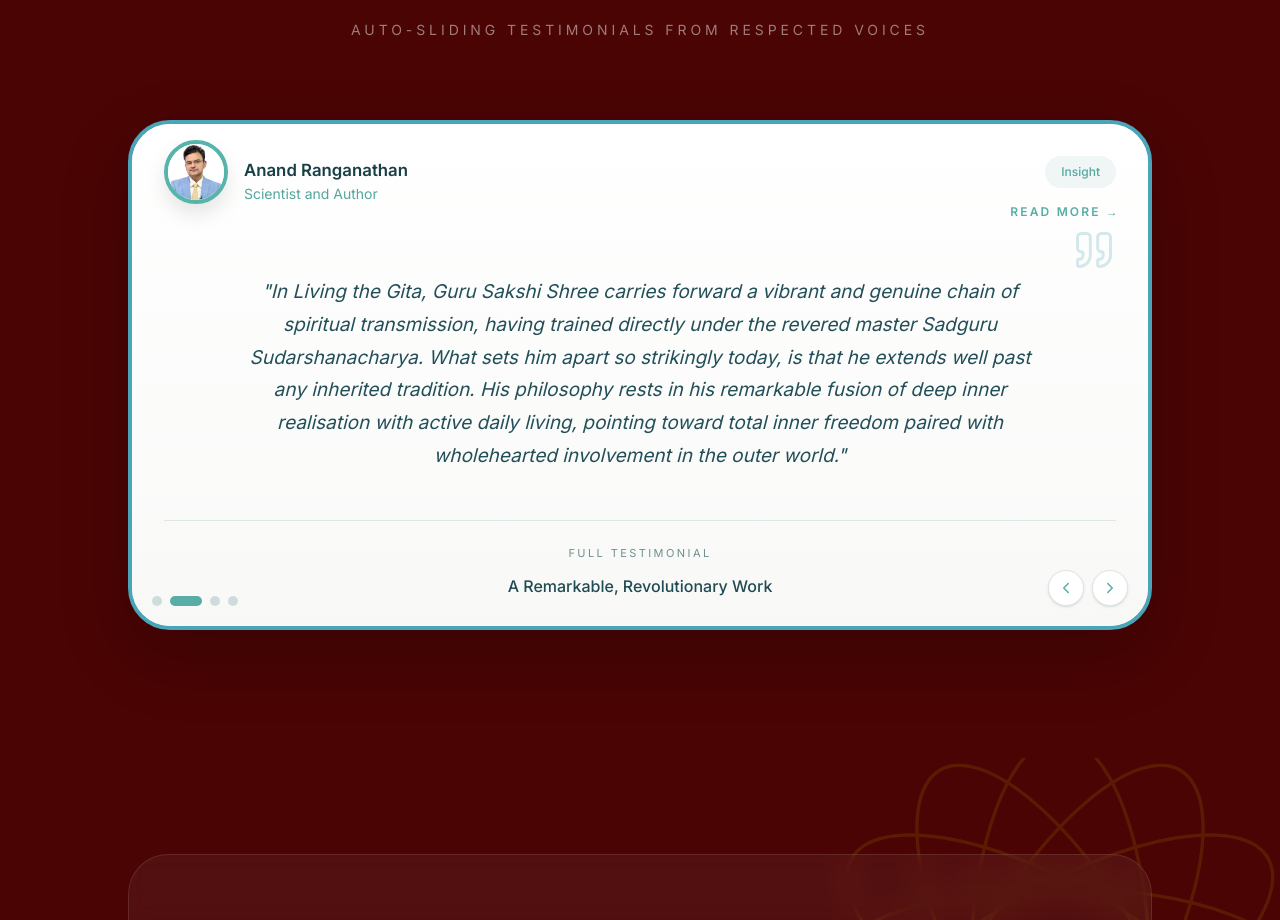
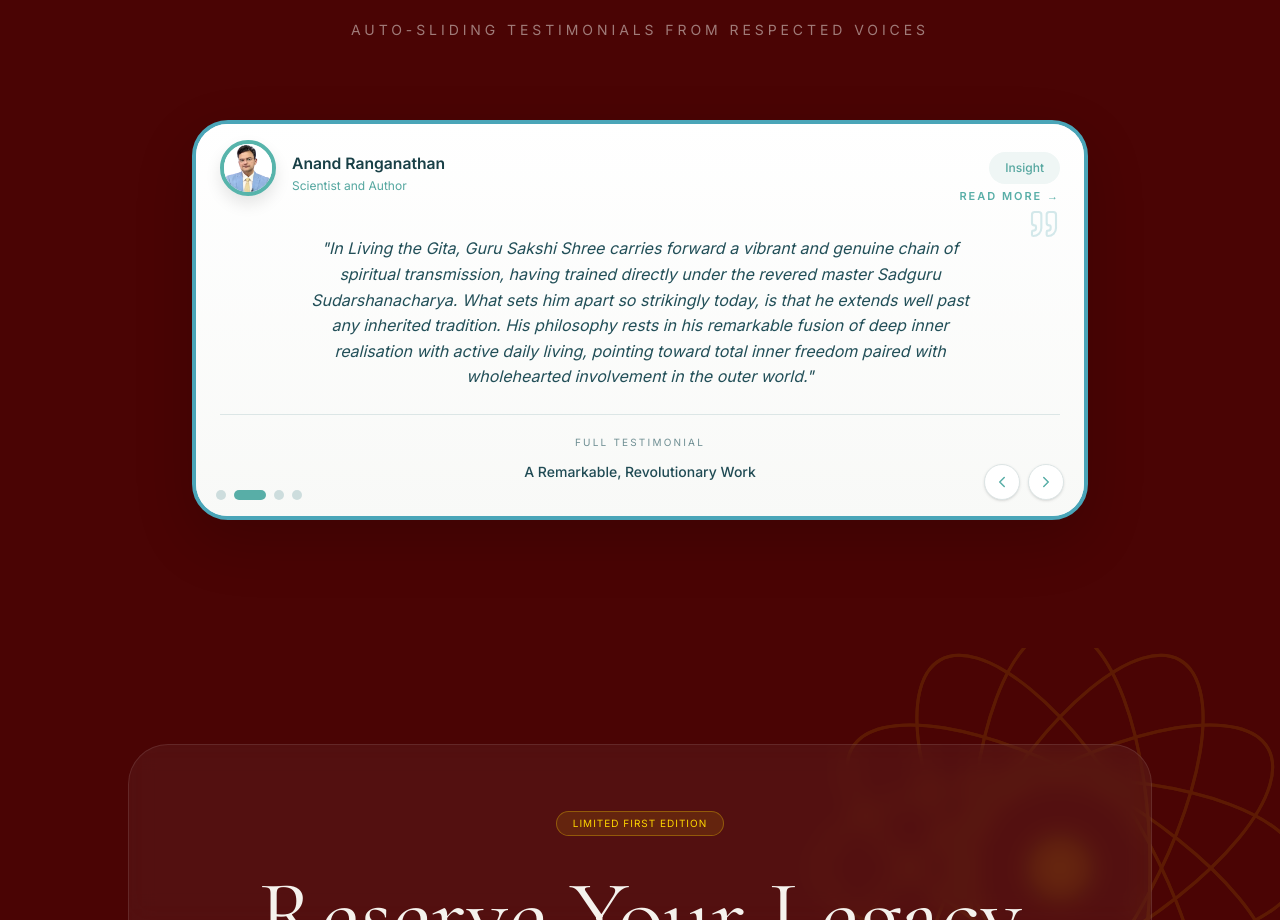
Before and after one commit to cognio-labs/science-divine-maha-mantras, a React (Vite) app: page / in a window 1280 px wide. Shown: the part 5174-6094 px from the top of the page. Built offline with nearby package versions, Linux system fonts and the light colour scheme.

Commit message:
feat: add auto-sliding EndorsementsCarousel component with modal support

```diff
--- a/src/components/EndorsementsCarousel.tsx
+++ b/src/components/EndorsementsCarousel.tsx
@@ -83,7 +83,7 @@ export default function EndorsementsCarousel() {
           </p>
         </div>
 
-        <div className="relative mx-auto max-w-5xl">
+        <div className="relative mx-auto max-w-4xl">
           <AnimatePresence mode="wait" custom={direction}>
             <motion.article
               key={activeEndorsement.name}
@@ -93,25 +93,25 @@ export default function EndorsementsCarousel() {
               exit={{ opacity: 0, x: direction > 0 ? -60 : 60, scale: 0.99 }}
               transition={{ duration: 0.32, ease: [0.22, 1, 0.36, 1] }}
               onClick={() => setSelectedEndorsement(activeEndorsement)}
-              className="group relative cursor-pointer overflow-hidden rounded-[34px] md:rounded-[42px] border-[4px] border-[#4aa5b8] bg-[#fbfbf9] text-[#1f4b53] shadow-[0_26px_70px_rgba(0,0,0,0.18)] min-h-[470px] md:min-h-[500px]"
+              className="group relative cursor-pointer overflow-hidden rounded-[30px] md:rounded-[36px] border-[4px] border-[#4aa5b8] bg-[#fbfbf9] text-[#1f4b53] shadow-[0_22px_60px_rgba(0,0,0,0.16)] min-h-[380px] md:min-h-[400px]"
             >
               <div className="absolute inset-0 bg-[linear-gradient(180deg,rgba(255,255,255,0.98),rgba(248,249,247,0.95))]" />
 
-              <div className="relative z-10 h-full px-5 md:px-8 pt-7 md:pt-8 pb-6 md:pb-7 flex flex-col justify-between">
-                <div className="flex items-start justify-between gap-4 md:gap-6">
+              <div className="relative z-10 h-full px-4 md:px-6 pt-6 md:pt-7 pb-5 md:pb-6 flex flex-col justify-between">
+                <div className="flex items-start justify-between gap-3 md:gap-5">
                   <div className="flex items-start gap-3 md:gap-4">
-                    <div className="w-14 h-14 md:w-16 md:h-16 rounded-full overflow-hidden border-[4px] border-[#57b4ab] shadow-[0_10px_20px_rgba(0,0,0,0.10)] shrink-0 bg-white -mt-3 md:-mt-4">
+                    <div className="w-12 h-12 md:w-14 md:h-14 rounded-full overflow-hidden border-[4px] border-[#57b4ab] shadow-[0_8px_16px_rgba(0,0,0,0.10)] shrink-0 bg-white -mt-2 md:-mt-3">
                       <img
                         src={activeEndorsement.image}
                         alt={activeEndorsement.name}
                         className="w-full h-full object-cover"
                       />
                     </div>
-                    <div className="pt-1">
-                      <p className="text-[#183f46] font-semibold text-base md:text-[1.05rem] leading-tight">
+                    <div className="pt-0.5">
+                      <p className="text-[#183f46] font-semibold text-sm md:text-[0.98rem] leading-tight">
                         {activeEndorsement.name}
                       </p>
-                      <p className="text-[#54a69f] text-xs md:text-sm leading-tight mt-1 max-w-[220px]">
+                      <p className="text-[#54a69f] text-[11px] md:text-xs leading-tight mt-1 max-w-[180px]">
                         {activeEndorsement.title}
                       </p>
                     </div>
@@ -122,21 +122,21 @@ export default function EndorsementsCarousel() {
                   </span>
                 </div>
 
-                <div className="relative py-8 md:py-12">
-                  <div className="absolute right-0 top-4 md:top-6">
-                    <Quote size={44} className="text-[#d3e8ea]" strokeWidth={1.6} />
+                <div className="relative py-5 md:py-6">
+                  <div className="absolute right-0 top-2 md:top-3">
+                    <Quote size={32} className="text-[#d3e8ea]" strokeWidth={1.6} />
                   </div>
 
-                  <p className="text-center text-[#224f58] italic text-[16px] md:text-[19px] leading-[1.68] md:leading-[1.72] max-w-4xl mx-auto px-1 md:px-12 pt-8 md:pt-6">
+                  <p className="text-center text-[#224f58] italic text-[14px] md:text-[16px] leading-[1.55] md:leading-[1.6] max-w-3xl mx-auto px-1 md:px-10 pt-6 md:pt-4">
                     {activeEndorsement.text}
                   </p>
                 </div>
 
-                <div className="pt-6 border-t border-[#dce6e6]">
-                  <p className="text-[11px] text-[#6f8f93] uppercase tracking-[0.22em] text-center mb-3">
+                <div className="pt-4 md:pt-5 border-t border-[#dce6e6]">
+                  <p className="text-[10px] text-[#6f8f93] uppercase tracking-[0.22em] text-center mb-2 md:mb-3">
                     Full Testimonial
                   </p>
-                  <p className="text-center text-[#204b54] text-sm md:text-base font-medium">
+                  <p className="text-center text-[#204b54] text-[13px] md:text-sm font-medium">
                     {activeEndorsement.heading}
                   </p>
                 </div>
@@ -146,13 +146,13 @@ export default function EndorsementsCarousel() {
                     e.stopPropagation();
                     setSelectedEndorsement(activeEndorsement);
                   }}
-                  className="absolute right-5 md:right-7 top-16 md:top-20 text-[#58aea7] text-xs font-semibold uppercase tracking-[0.18em]"
+                  className="absolute right-4 md:right-6 top-14 md:top-16 text-[#58aea7] text-[11px] font-semibold uppercase tracking-[0.18em]"
                 >
                   Read More →
                 </button>
               </div>
 
-              <div className="absolute left-4 md:left-5 bottom-4 md:bottom-5 flex items-center gap-2">
+              <div className="absolute left-4 md:left-5 bottom-3 md:bottom-4 flex items-center gap-2">
                 {endorsements.map((_, idx) => (
                   <button
                     key={idx}
@@ -169,7 +169,7 @@ export default function EndorsementsCarousel() {
                 ))}
               </div>
 
-              <div className="absolute right-4 md:right-5 bottom-4 md:bottom-5 flex items-center gap-2">
+              <div className="absolute right-4 md:right-5 bottom-3 md:bottom-4 flex items-center gap-2">
                 <button
                   type="button"
                   onClick={(e) => {
```
